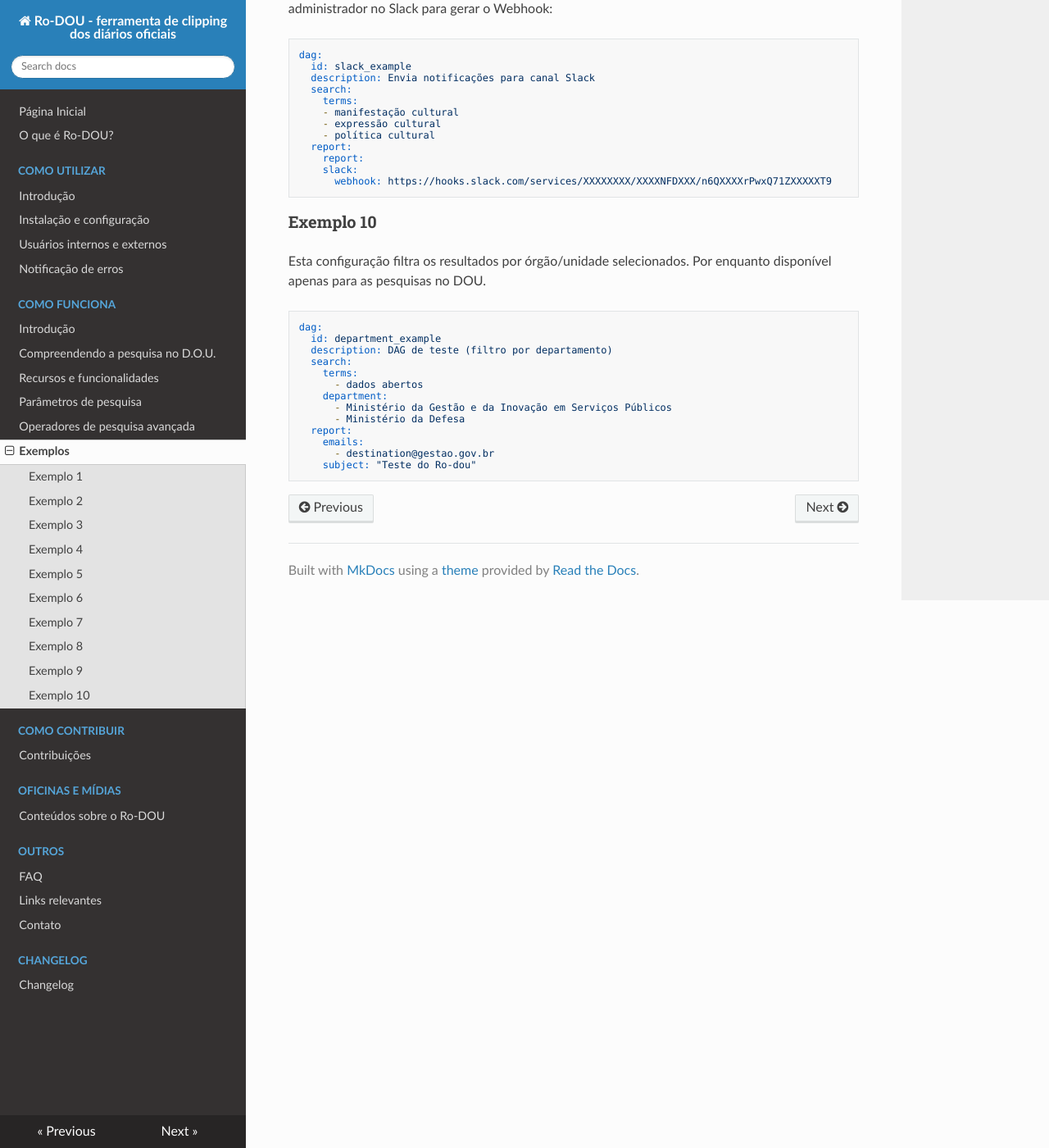
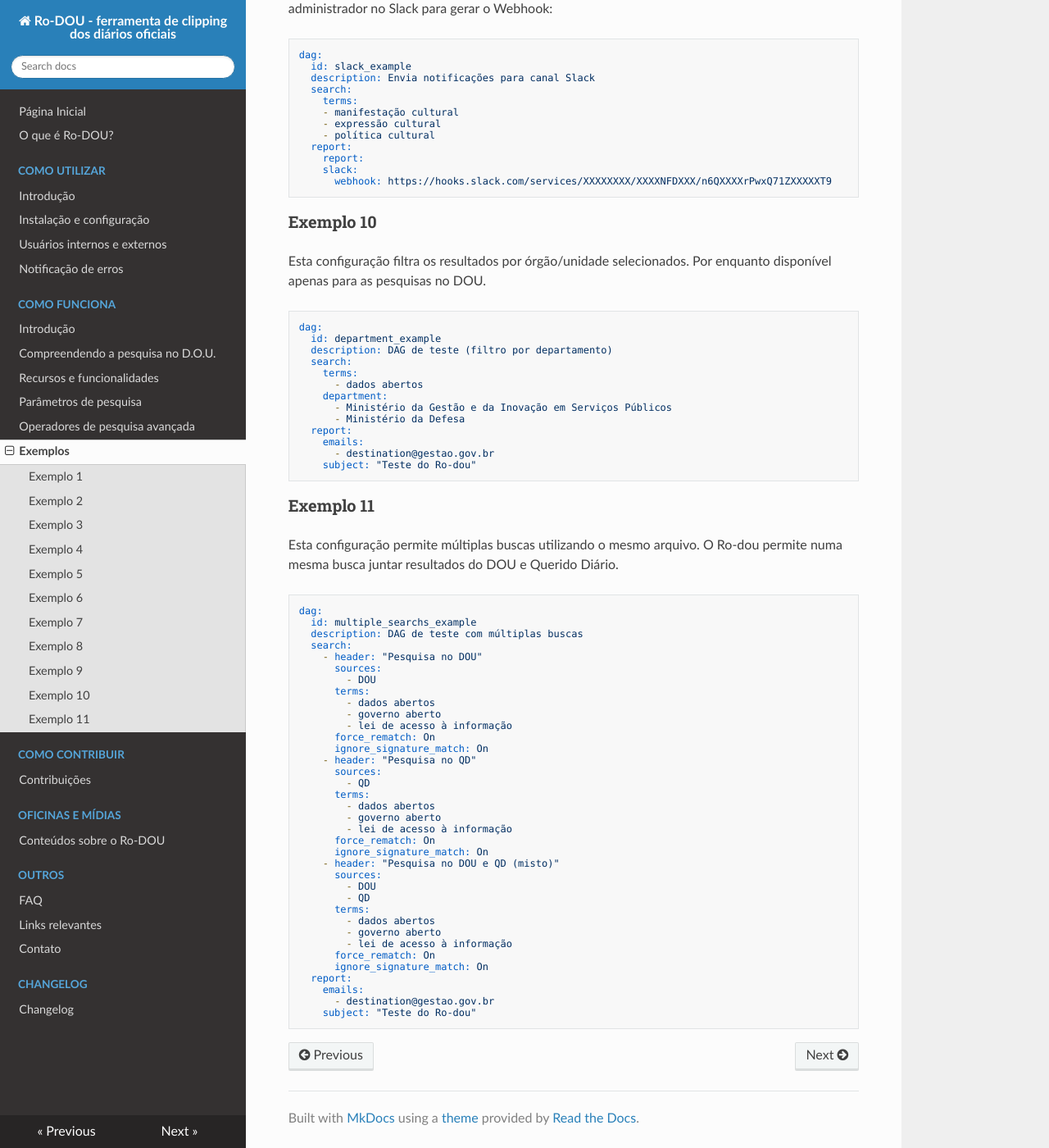
Before and after one commit to gestaogovbr/Ro-dou, an MkDocs documentation site: the page built from docs/docs/como_funciona/exemplos.md, in a window 1280 px wide and 1400 px high, scrolled down 4524 px. Shown: the whole window at 82% size. Built offline with MkDocs 1.6.1, drawn with Linux system fonts in a browser that asks for light colours; nearby versions of some CDN libraries.

Commit message:
add example for multiple_searches in docs

````diff
--- a/docs/docs/como_funciona/exemplos.md
+++ b/docs/docs/como_funciona/exemplos.md
@@ -239,3 +239,46 @@ dag:
       - destination@gestao.gov.br
     subject: "Teste do Ro-dou"
 ```
+
+### Exemplo 11
+Esta configuração permite múltiplas buscas utilizando o mesmo arquivo.
+O Ro-dou permite numa mesma busca juntar resultados do DOU e Querido Diário.
+
+```yaml
+dag:
+  id: multiple_searchs_example
+  description: DAG de teste com múltiplas buscas
+  search:
+    - header: "Pesquisa no DOU"
+      sources:
+        - DOU
+      terms:
+        - dados abertos
+        - governo aberto
+        - lei de acesso à informação
+      force_rematch: On
+      ignore_signature_match: On
+    - header: "Pesquisa no QD"
+      sources:
+        - QD
+      terms:
+        - dados abertos
+        - governo aberto
+        - lei de acesso à informação
+      force_rematch: On
+      ignore_signature_match: On
+    - header: "Pesquisa no DOU e QD (misto)"
+      sources:
+        - DOU
+        - QD
+      terms:
+        - dados abertos
+        - governo aberto
+        - lei de acesso à informação
+      force_rematch: On
+      ignore_signature_match: On
+  report:
+    emails:
+      - destination@gestao.gov.br
+    subject: "Teste do Ro-dou"
+```
````
